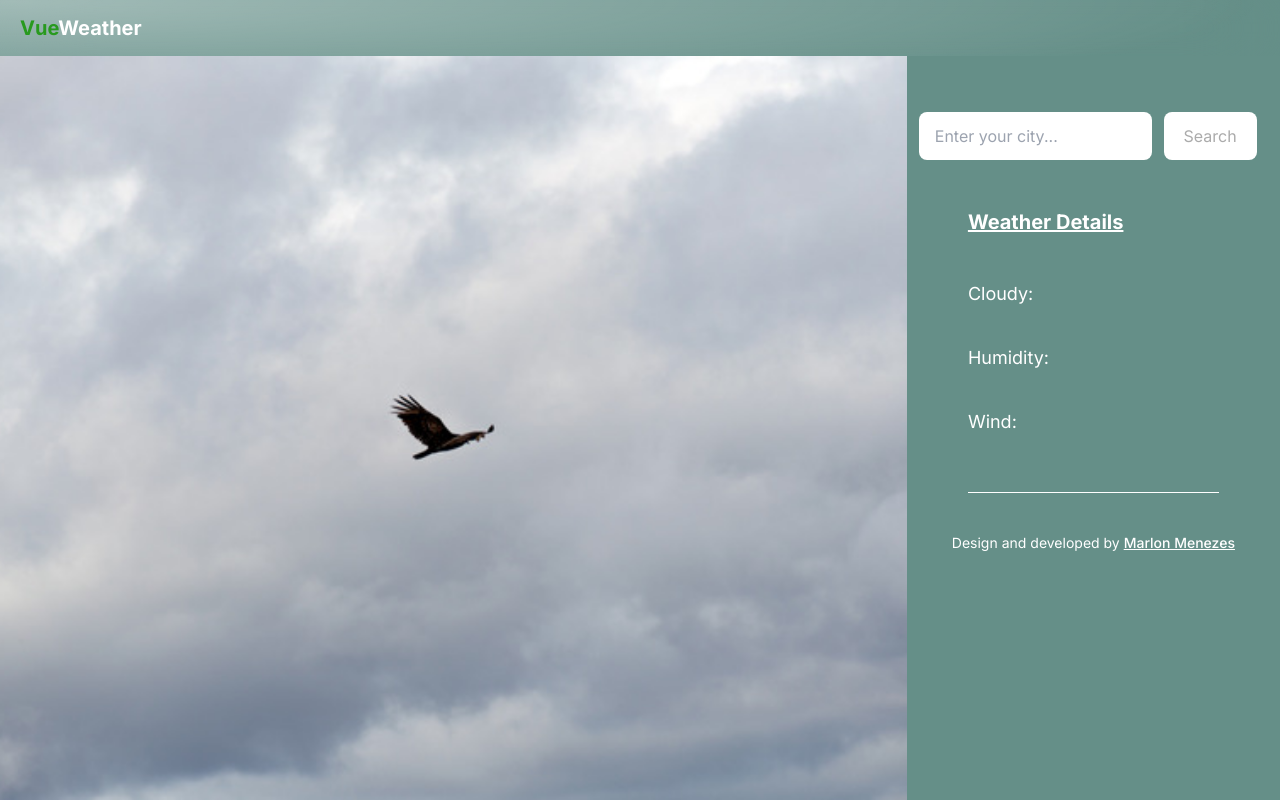
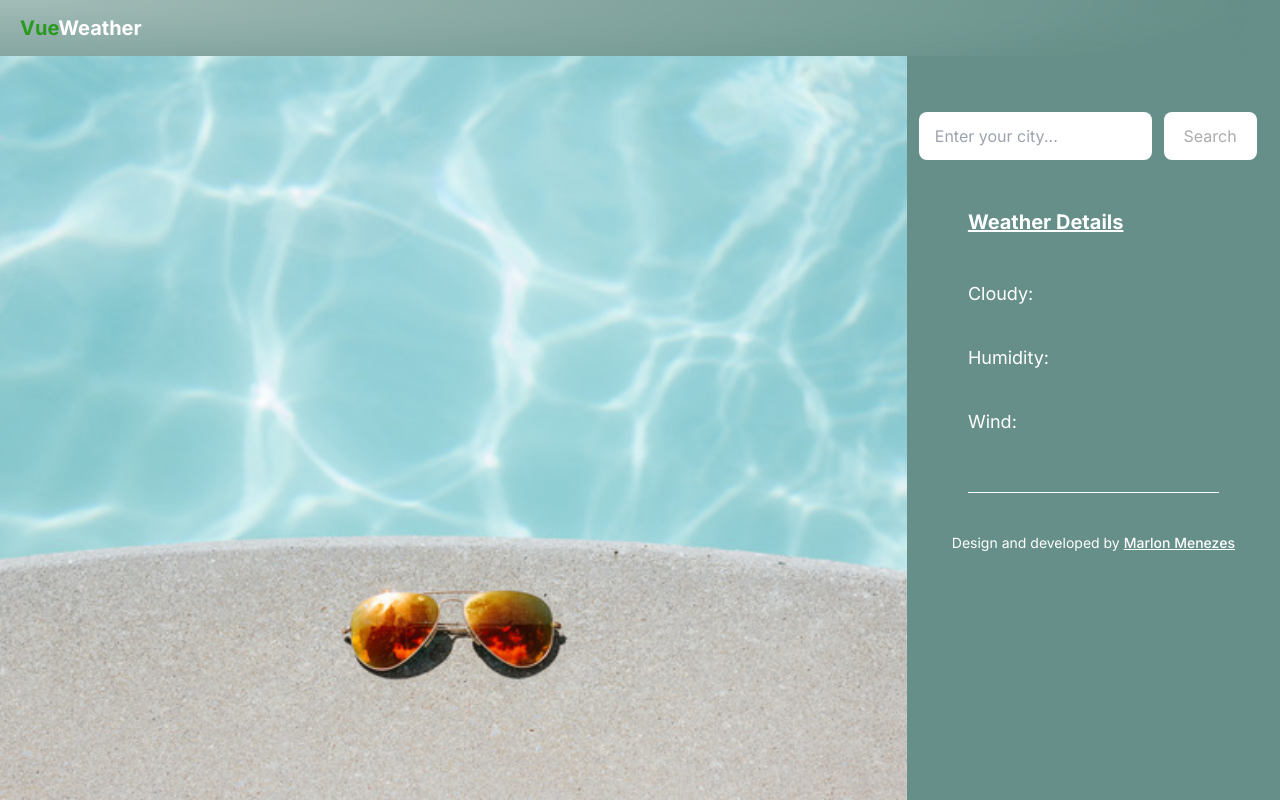
Before and after one commit to SouEuMarlon/vueweather, a Vue app: page / in a window 1280 px wide. Built offline with nearby package versions, Linux system fonts and the light colour scheme.

Commit message:
created background change with api data

```diff
--- a/src/App.vue
+++ b/src/App.vue
@@ -2,7 +2,7 @@
   <div>
     <Header />
     <div class="containerApp">
-      <main class="main_section -bgCloud">
+      <main :class="classBg">
         <MainSection
           :temp="temp"
           :cityName="city"
@@ -28,6 +28,40 @@ import SideSection from "./components/SideSection.vue";
 import axios from "axios";
 
 export default {
+  computed: {
+    classBg() {
+      const sunInfo = "Clear";
+      const snowInfo = "Snow";
+      const rainInfo = ["Drizzle", "Rain", "Thunderstorm"];
+      const cloudInfo = [
+        "Mist",
+        "Smoke",
+        "Haze",
+        "Dust",
+        "Fog",
+        "Sand",
+        "Ash",
+        "Squall",
+        "Tornado",
+      ];
+      if (this.cloudy === "") {
+        return "main_section -bgDefault";
+      }
+      if (this.cloudy.includes(sunInfo)) {
+        return "main_section -bgSun";
+      }
+      if (this.cloudy.includes(snowInfo)) {
+        return "main_section -bgSnow";
+      }
+      if (rainInfo.includes(this.cloudy)) {
+        return "main_section -bgRain";
+      }
+      if (cloudInfo.includes(this.cloudy)) {
+        return "main_section -bgCloud";
+      }
+    },
+  },
+
   data() {
     return {
       baseUrl: "https://api.openweathermap.org/data/2.5/weather?q=",
@@ -39,6 +73,20 @@ export default {
       cloudy: "",
       humidity: null,
       wind: null,
+      // sunInfo: "Clear",
+      // snowInfo: "Snow",
+      // rainInfo: ["Drizzle", "Rain", "Thunderstorm"],
+      // cloudInfo: [
+      //   "Mist",
+      //   "Smoke",
+      //   "Haze",
+      //   "Dust",
+      //   "Fog",
+      //   "Sand",
+      //   "Ash",
+      //   "Squall",
+      //   "Tornado",
+      // ],
     };
   },
 
@@ -66,10 +114,6 @@ export default {
         });
     },
   },
-
-  // created() {
-  //   this.getWeather();
-  // },
 };
 </script>
 
```
